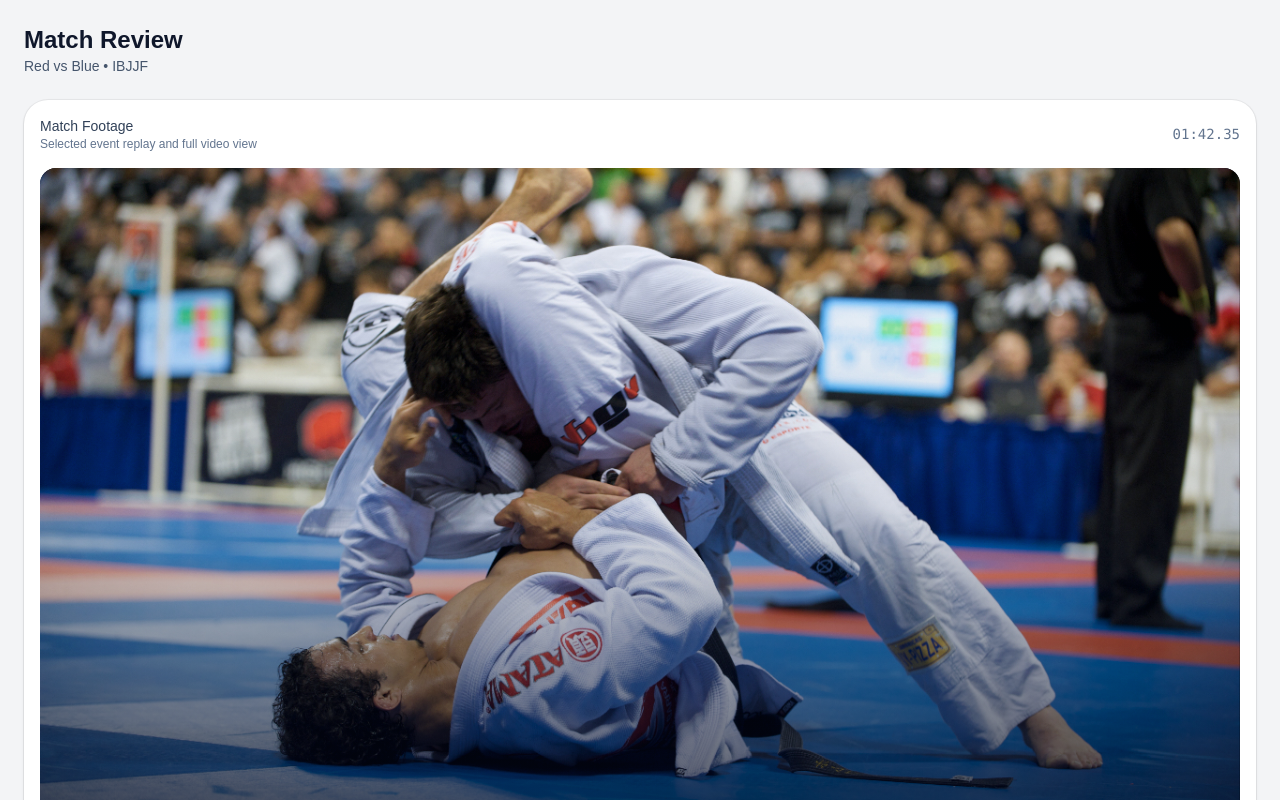
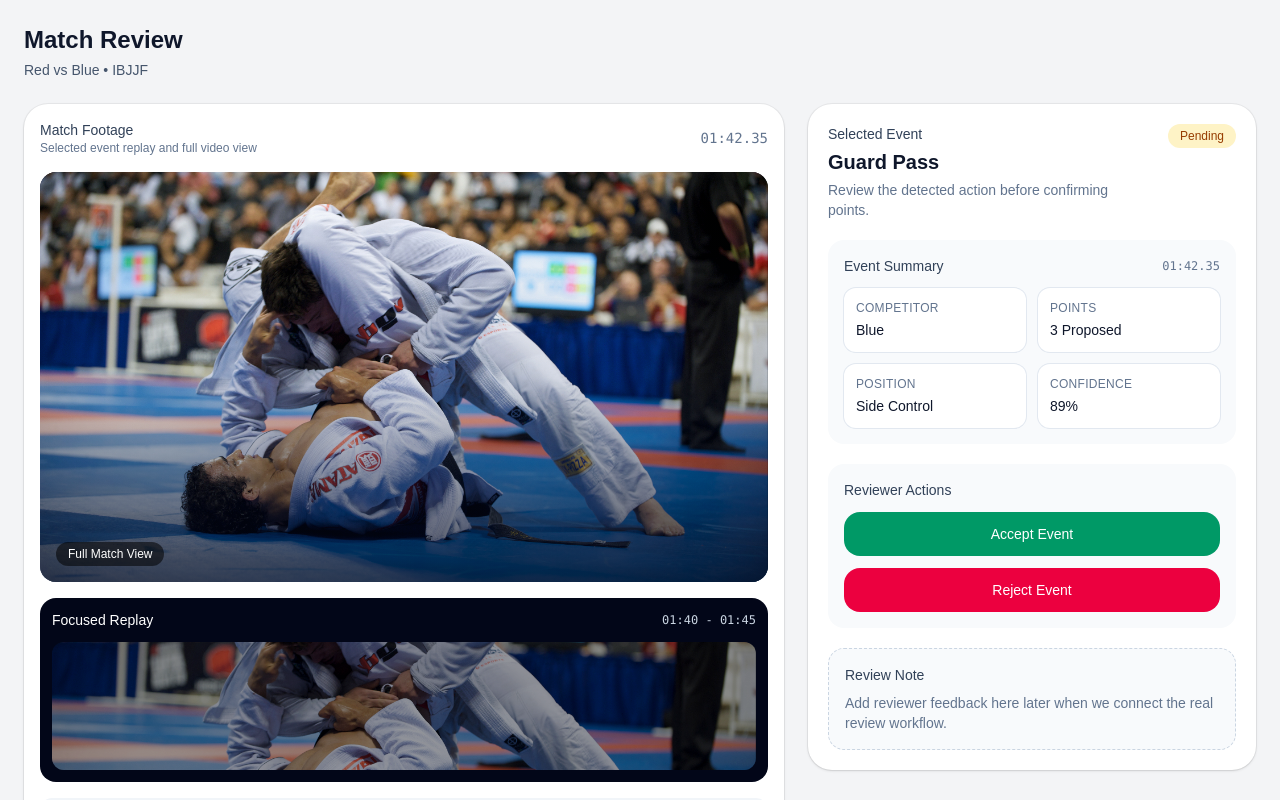
Before and after one commit to zaki-moh/grappling-rules-engine, a Next.js app in the folder frontend/: page /matches/1 in a window 1280 px wide. Shown: the top 800 px of the page. Built offline with nearby package versions, Linux system fonts and the light colour scheme.

Commit message:
Selected event component created

```diff
--- a/frontend/app/matches/[matchId]/page.tsx
+++ b/frontend/app/matches/[matchId]/page.tsx
@@ -1,15 +1,17 @@
+import SelectedEventPanel from '@/components/SelectedEventPanel'
 import VideoReviewPanel from '@/components/VideoReviewPanel'
 import React from 'react'
 
 const page = () => {
   return (
     <main className="min-h-screen bg-[#f3f4f6] text-slate-900 flex flex-col gap-6 p-6">
-        <header className="gap-2">
+        <header className="flex flex-col gap-1">
             <h1 className="text-2xl font-semibold">Match Review</h1>
             <p className="text-sm text-slate-600">Red vs Blue • IBJJF</p>
         </header>
-        <div>
+        <div className="flex flex-col gap-6 lg:flex-row lg:items-start">
           <VideoReviewPanel />
+          <SelectedEventPanel />
         </div>
     </main>
   )
--- a/frontend/app/page.tsx
+++ b/frontend/app/page.tsx
@@ -9,6 +9,12 @@ export default function Home() {
       >
         Review
       </Link>
+      <Link
+        href="/matches/1"
+        className="pt-4 rounded-md bg-black px-3 py-2 text-sm text-white hover:bg-gray-800"
+      >
+        Selected
+      </Link>
     </div>
   );
 }
--- a/frontend/components/SelectedEventPanel.tsx
+++ b/frontend/components/SelectedEventPanel.tsx
@@ -1,8 +1,73 @@
-import React from 'react'
-
 const SelectedEventPanel = () => {
   return (
-    <div>SelectedEventPanel</div>
+    <aside className="flex w-full flex-col gap-5 rounded-3xl bg-white p-5 shadow-sm ring-1 ring-black/5 lg:max-w-sm xl:max-w-md">
+      {/* Header */}
+      <div className="flex items-start justify-between gap-4">
+        <div className="space-y-1">
+          <p className="text-sm font-medium text-slate-700">Selected Event</p>
+          <h2 className="text-xl font-semibold text-slate-900">Guard Pass</h2>
+          <p className="text-sm text-slate-500">Review the detected action before confirming points.</p>
+        </div>
+        <span className="rounded-full bg-amber-100 px-3 py-1 text-xs font-medium text-amber-800">
+          Pending
+        </span>
+      </div>
+
+
+      {/* Event summary */}
+      <div className="rounded-2xl bg-slate-50 p-4">
+        <div className="mb-3 flex items-center justify-between">
+          <p className="text-sm font-medium text-slate-700">Event Summary</p>
+          <p className="font-mono text-xs text-slate-500">01:42.35</p>
+        </div>
+        <div className="grid grid-cols-2 gap-3 text-sm">
+          <div className="rounded-xl bg-white p-3 ring-1 ring-slate-200">
+            <p className="text-xs uppercase tracking-wide text-slate-500">Competitor</p>
+            <p className="mt-1 font-medium text-slate-900">Blue</p>
+          </div>
+          <div className="rounded-xl bg-white p-3 ring-1 ring-slate-200">
+            <p className="text-xs uppercase tracking-wide text-slate-500">Points</p>
+            <p className="mt-1 font-medium text-slate-900">3 Proposed</p>
+          </div>
+          <div className="rounded-xl bg-white p-3 ring-1 ring-slate-200">
+            <p className="text-xs uppercase tracking-wide text-slate-500">Position</p>
+            <p className="mt-1 font-medium text-slate-900">Side Control</p>
+          </div>
+          <div className="rounded-xl bg-white p-3 ring-1 ring-slate-200">
+            <p className="text-xs uppercase tracking-wide text-slate-500">Confidence</p>
+            <p className="mt-1 font-medium text-slate-900">89%</p>
+          </div>
+        </div>
+      </div>
+
+      {/* Reviewer actions */}
+      <div className="rounded-2xl bg-slate-50 p-4">
+        <p className="mb-3 text-sm font-medium text-slate-700">Reviewer Actions</p>
+        <div className="flex flex-col gap-3">
+          <button
+            type="button"
+            className="rounded-2xl bg-emerald-600 px-4 py-3 text-sm font-medium text-white transition hover:bg-emerald-700"
+          >
+            Accept Event
+          </button>
+          <button
+            type="button"
+            className="rounded-2xl bg-rose-600 px-4 py-3 text-sm font-medium text-white transition hover:bg-rose-700"
+          >
+            Reject Event
+          </button>
+        </div>
+      </div>
+
+
+      {/* Review notes */}
+      <div className="rounded-2xl border border-dashed border-slate-300 bg-slate-50 p-4">
+        <p className="text-sm font-medium text-slate-700">Review Note</p>
+        <p className="mt-2 text-sm text-slate-500">
+          Add reviewer feedback here later when we connect the real review workflow.
+        </p>
+      </div>
+    </aside>
   )
 }
 
--- a/frontend/components/VideoReviewPanel.tsx
+++ b/frontend/components/VideoReviewPanel.tsx
@@ -4,6 +4,8 @@ const VideoReviewPanel = () => {
   return (
     <div className="flex min-w-0 flex-[1.6] flex-col gap-4 rounded-3xl bg-white p-4 shadow-sm ring-1 ring-black/5">
       <div className="flex items-center justify-between">
+
+        {/* match header */}
         <div>
           <p className="text-sm font-medium text-slate-700">Match Footage</p>
           <p className="text-xs text-slate-500">Selected event replay and full video view</p>
@@ -11,6 +13,7 @@ const VideoReviewPanel = () => {
         <p className="font-mono text-sm text-slate-500">01:42.35</p>
       </div>
 
+      {/* Video */}
       <div className="relative aspect-video overflow-hidden rounded-2xl bg-slate-900">
         <Image
           src="/stock.jpg"
@@ -25,6 +28,7 @@ const VideoReviewPanel = () => {
         </div>
       </div>
 
+      {/* Focused replay*/}
       <div className="rounded-2xl bg-slate-950 p-3 text-white">
         <div className="mb-3 flex items-center justify-between">
           <p className="text-sm font-medium">Focused Replay</p>
@@ -41,6 +45,7 @@ const VideoReviewPanel = () => {
         </div>
       </div>
 
+      {/* Scoring timeline */}
       <div className="rounded-xl bg-slate-100 p-3">
         <div className="mb-2 flex items-center justify-between text-xs text-slate-500">
           <span>Scoring Timeline</span>
```
